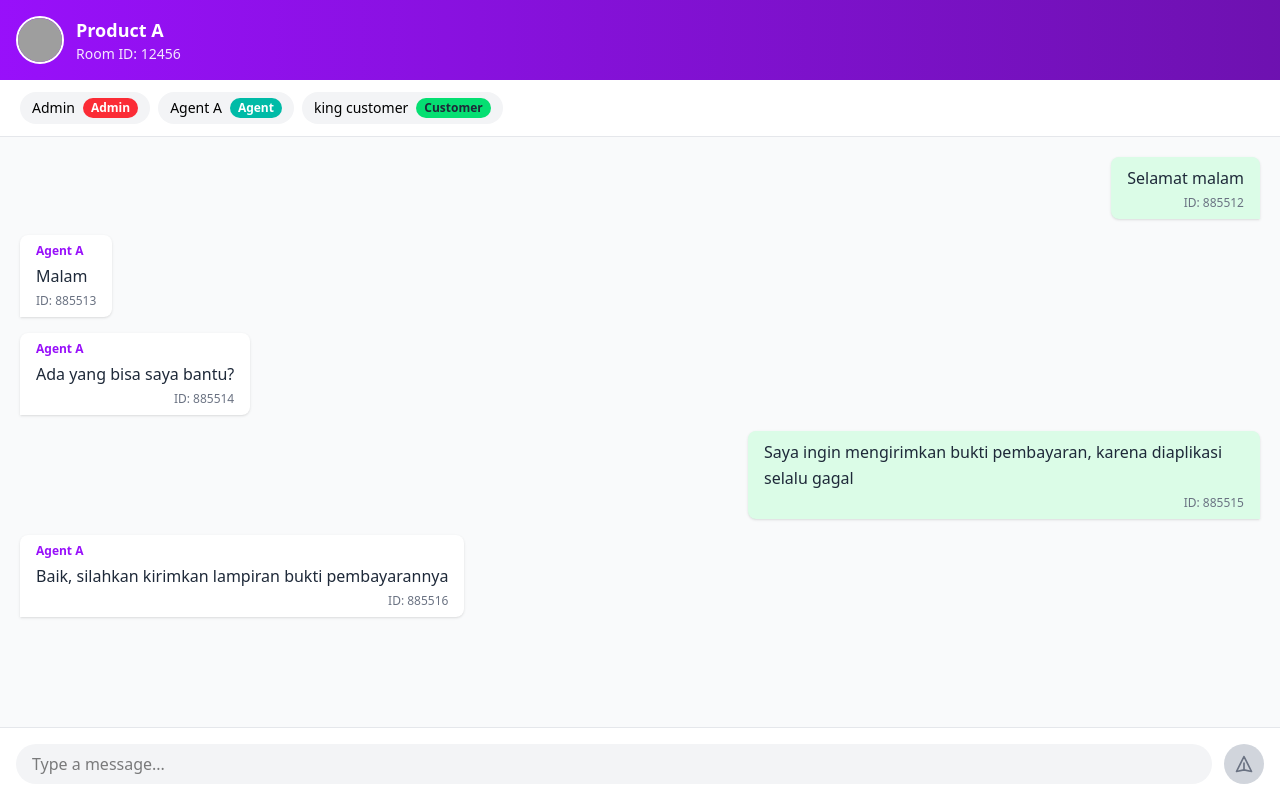
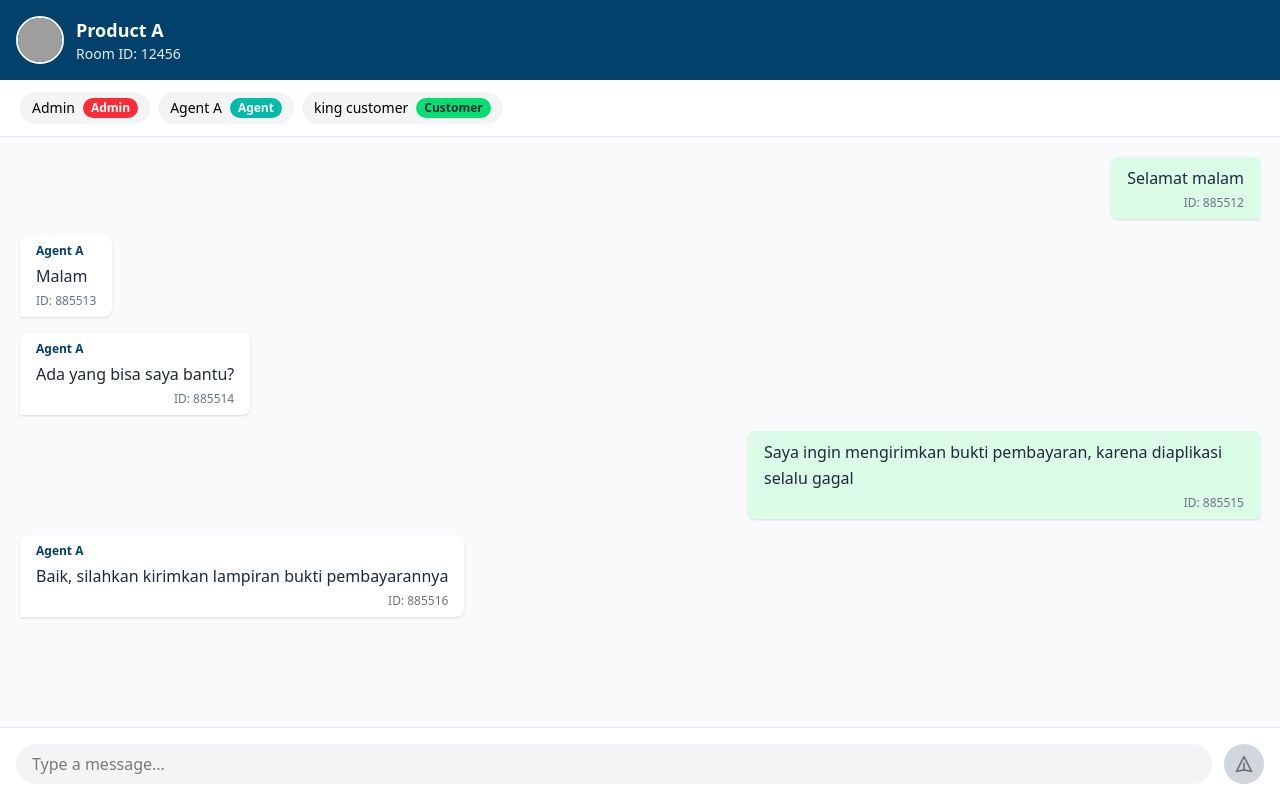
Before and after one commit to erhaem/cikchat, a Vue app: page / in a window 1280 px wide. Built offline with nearby package versions, Linux system fonts and the light colour scheme; grey boxes are pictures that could not be loaded.

Commit message:
chore: ui improvement

```diff
--- a/src/components/ChatHeader.vue
+++ b/src/components/ChatHeader.vue
@@ -1,5 +1,5 @@
 <template>
-  <div class="bg-gradient-to-r from-purple-600 to-purple-800 text-white p-4 flex items-center gap-3 shadow-lg">
+  <div class="bg-[#01416c] text-white p-4 flex items-center gap-3 shadow-lg">
     <img :src="room.image_url" :alt="room.name" class="w-12 h-12 rounded-full border-2 border-white object-cover">
     <div class="flex-1">
       <h2 class="text-lg font-semibold">{{ room.name }}</h2>
--- a/src/components/ChatInput.vue
+++ b/src/components/ChatInput.vue
@@ -16,7 +16,7 @@
       :class="[
         'w-10 h-10 rounded-full flex items-center justify-center transition',
         messageText.trim()
-          ? 'bg-purple-600 hover:bg-purple-700 text-white'
+          ? 'bg-[#01416c] hover:bg-[#026aa7] text-white'
           : 'bg-gray-300 text-gray-500 cursor-not-allowed'
       ]"
     >
--- a/src/components/MessageBubble.vue
+++ b/src/components/MessageBubble.vue
@@ -6,7 +6,7 @@
         ? 'bg-green-100 rounded-br-none'
         : 'bg-white rounded-bl-none'
     ]">
-      <div v-if="!isOwn" class="text-xs font-semibold text-purple-600 mb-1">
+  <div v-if="!isOwn" class="text-xs font-semibold text-[#01416c] mb-1">
         {{ senderName }}
       </div>
 
```
Also changed, not shown: ss.png.
